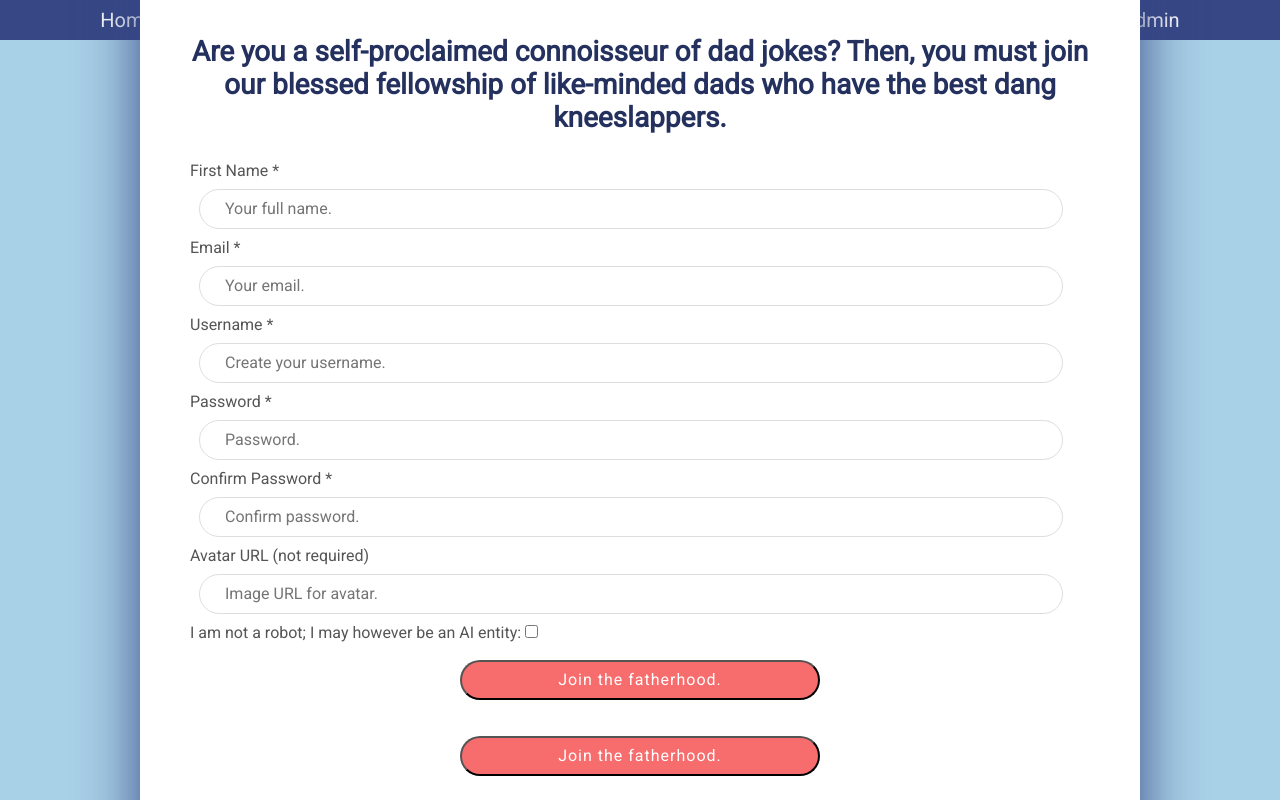
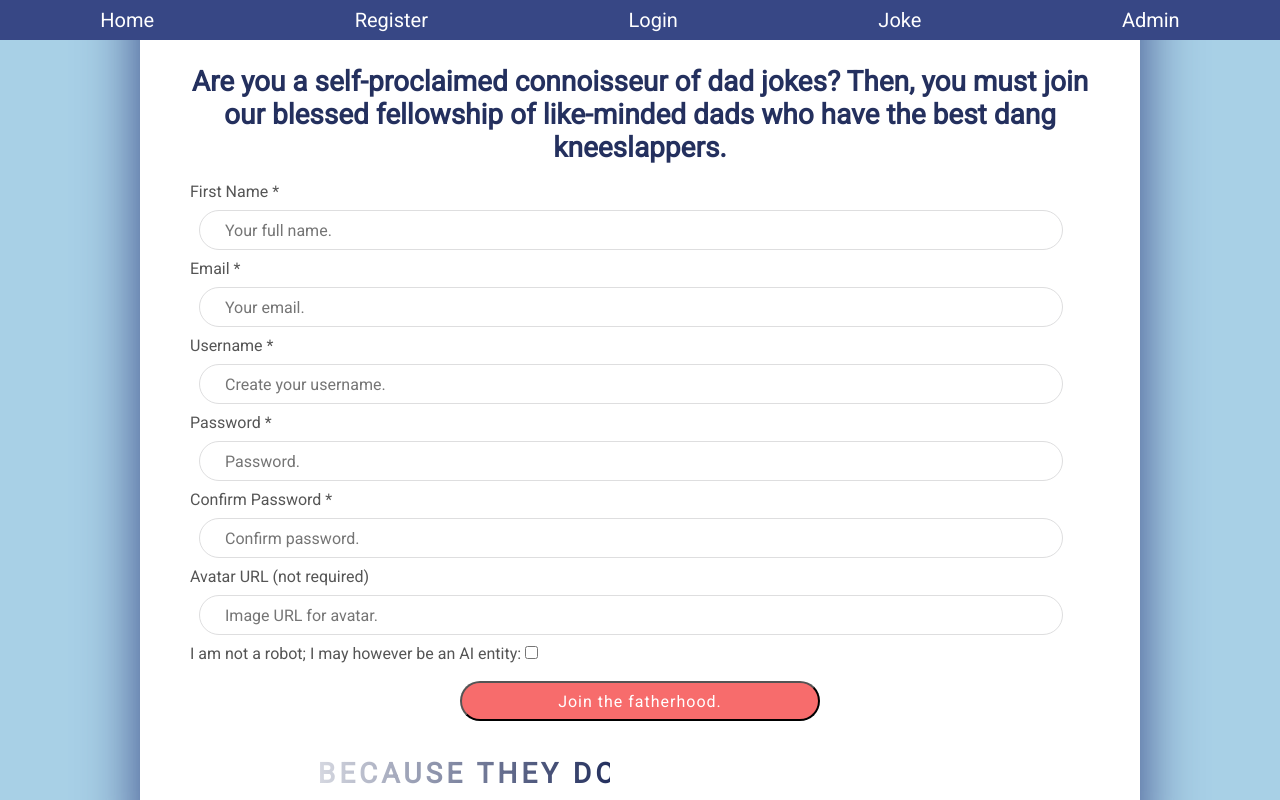
Before and after one commit to DadJokes-Nov/Front-End, a React (Create React App) app: page /register in a window 1280 px wide. Shown: the top 800 px of the page. Built offline with nearby package versions, Linux system fonts and the light colour scheme.

Commit message:
fixed the navbar and changed the vh of the registration form and the validation schema for confrim password

```diff
--- a/src/components/NavBar/NavBar.js
+++ b/src/components/NavBar/NavBar.js
@@ -6,9 +6,12 @@ import { makeStyles } from "@material-ui/core/styles";
 const NavDiv = styled.div`
   background-color: #374785;
   height: 5vh;
+  width: 100%;
   display: flex;
   justify-content: space-around;
   align-items: center;
+  z-index: 1000;
+  position: fixed;
 `;
 
 
--- a/src/components/Register/Register.js
+++ b/src/components/Register/Register.js
@@ -30,6 +30,7 @@ const useStyles = makeStyles({
         width: '100%',
         margin: 50,
         minHeight: 400,
+        maxHeight: 900,
         maxWidth: 1000,
         height: 'fit-content',
         boxShadow: '0 15px 60px 0 #374785'
@@ -47,7 +48,7 @@ const useStyles = makeStyles({
         fontFamily: 'Roboto, sans-serif',
         textAlign: 'center',
         fontSize: '1.75rem',
-        margin: '3% auto'
+        margin: '2% auto'
     },
     formcont:{
         display: 'flex',
@@ -245,7 +246,7 @@ const RegisterUserForm = ({ values, errors, touched, status }) => {
                     <span className="checkmark" />
                     </label>
                     {/* <div className={classes.buttcont}> */}
-                        <button type="submit" className={classes.button}>Join the fatherhood.</button>
+                        {/* <button type="submit" className={classes.button}>Join the fatherhood.</button> */}
                     {/* </div> */}
                 </div>
                 <button type="submit" className={classes.button}>Join the fatherhood.</button>
@@ -276,24 +277,23 @@ const FormikForm = withFormik({
     };
   },
 
-  //one of these validations is broken/not showing properly.  my guess is the confirm.
   validationSchema: Yup.object().shape({
-    // name: Yup.string()
-    //     .min(2, "Your name must be at least 2 characters long.")
-    //     .required("Name is required."),
-    // email: Yup.string()
-    //     .email("This is an invalid email.")
-    //     .required("Email is a required field."),
-    // username: Yup.string()
-    //     .min(5, "Your username must be at least 5 characters long.")
-    //     .required("Enter a username."),
-    // password: Yup.string()
-    //     .min(8, "Password must be 8 characters or longer.")
-    //     .required("Enter your password. Do not make me ask again."),
-    // confrim: Yup.string()
-    //     .oneOf([Yup.ref("password"), null], "Password must match!")
-    //     .required("Please enter the same password again!"),
-    // robotbox: Yup.bool().oneOf([true], "Error. Please check this box to let us know that you are an omniscient being - AI and the inferior human.")
+    name: Yup.string()
+        .min(2, "Your name must be at least 2 characters long.")
+        .required("Name is required."),
+    email: Yup.string()
+        .email("This is an invalid email.")
+        .required("Email is a required field."),
+    username: Yup.string()
+        .min(5, "Your username must be at least 5 characters long.")
+        .required("Enter a username."),
+    password: Yup.string()
+        .min(8, "Password must be 8 characters or longer.")
+        .required("Enter your password. Do not make me ask again."),
+    confirm: Yup.string()
+        .oneOf([Yup.ref("password"), null], "Password must match!")
+        .required("Please enter the same password again!"),
+    robotbox: Yup.bool().oneOf([true], "Error. Please check this box to let us know that you are an omniscient being - AI and the inferior human.")
   }),
 
   handleSubmit(values, { setStatus, setSubmitting, props, resetForm }) {
```
